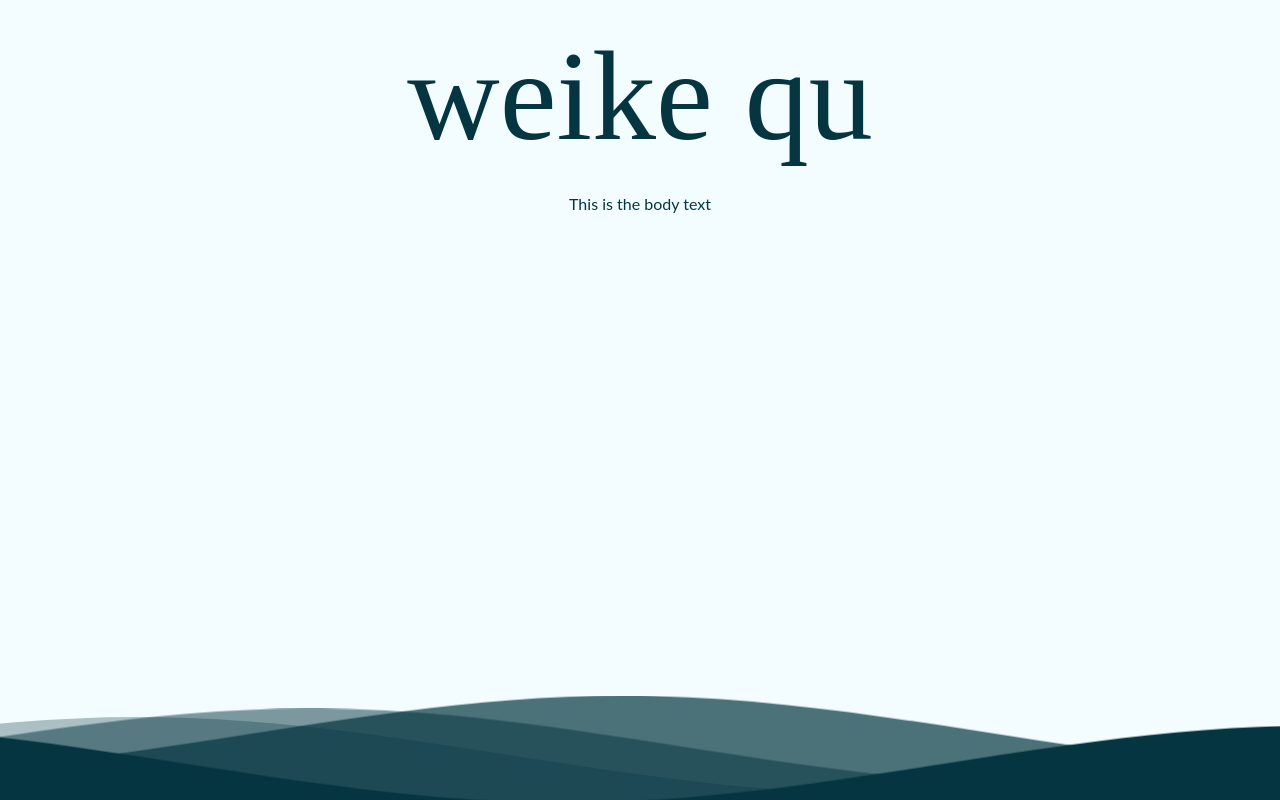
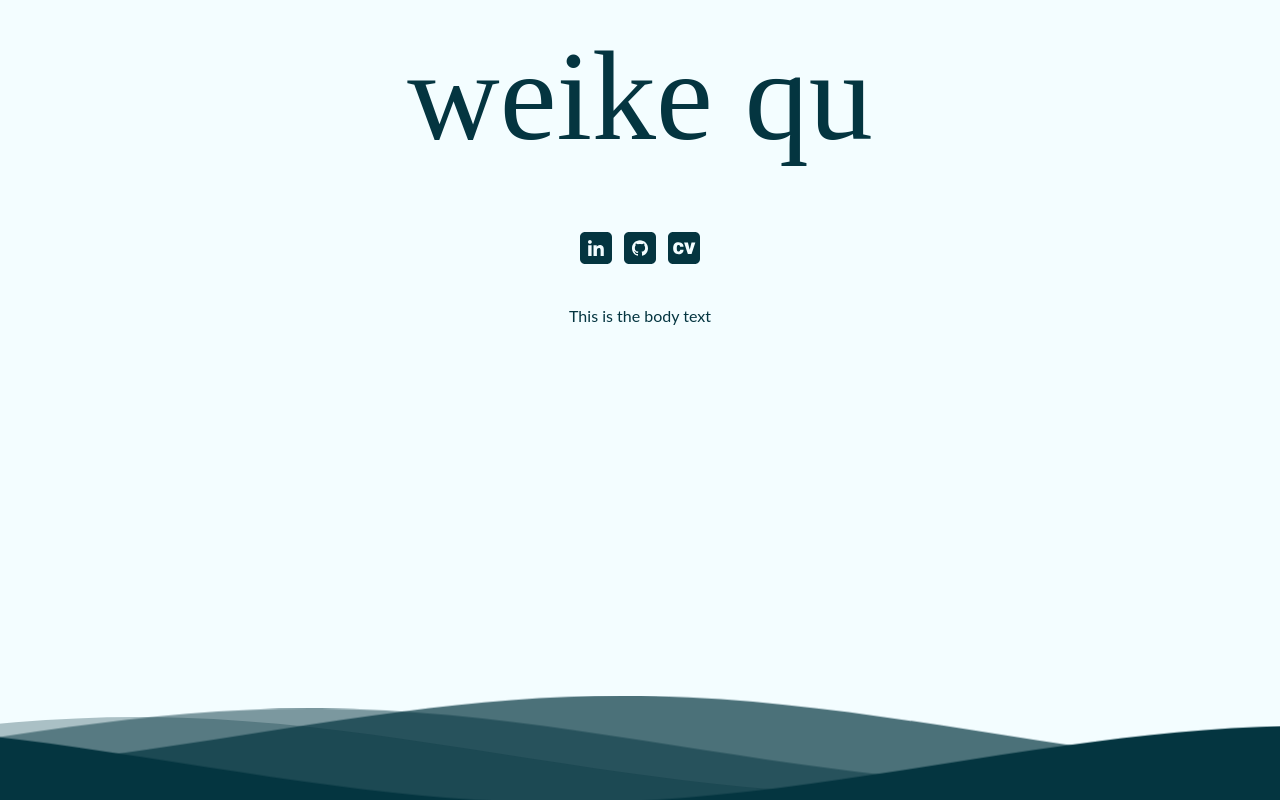
Before and after one commit to weikequ/weike-ca, a React (Create React App) app: page / in a window 1280 px wide. Built offline with nearby package versions, Linux system fonts and the light colour scheme.

Commit message:
feat: added icons

```diff
--- a/src/components/pages/AboutPage.js
+++ b/src/components/pages/AboutPage.js
@@ -4,7 +4,7 @@ import React from 'react';
 export default function AboutPage() {
 
     return (
-        <div className='h-screen snap-center bg-blue-900'>
+        <div className='h-screen snap-center bg-blue-900 text-blue-50'>
             <h1 className="text-[128px] font-display flex justify-center">
                 weike qu
             </h1>
--- a/src/components/pages/TitlePage.js
+++ b/src/components/pages/TitlePage.js
@@ -1,18 +1,22 @@
 import React from 'react';
 import Waves from '../other/Waves.js';
-
+import {ReactComponent as LISVG} from '../../media/li.svg';
+import {ReactComponent as GHSVG} from '../../media/gh.svg';
+import {ReactComponent as CVSVG} from '../../media/cv.svg';
 
 export default function TitlePage() {
 
     return (
         <div className='h-screen flex flex-1 flex-col justify-between snap-center text-blue-900 bg-blue-50'>
-            <div className='content-center'>
+            <div className='content-center flex flex-1 flex-col gap-10'>
                 <h1 className="text-[128px] font-display flex justify-center">
                     weike qu
                 </h1>
-                <span>
-
-                </span>
+                <div className='flex flex-row justify-center gap-3'>
+                    <LISVG />
+                    <GHSVG />
+                    <CVSVG />
+                </div>
                 <p className="font-body flex justify-center">
                     This is the body text
                 </p>
```
